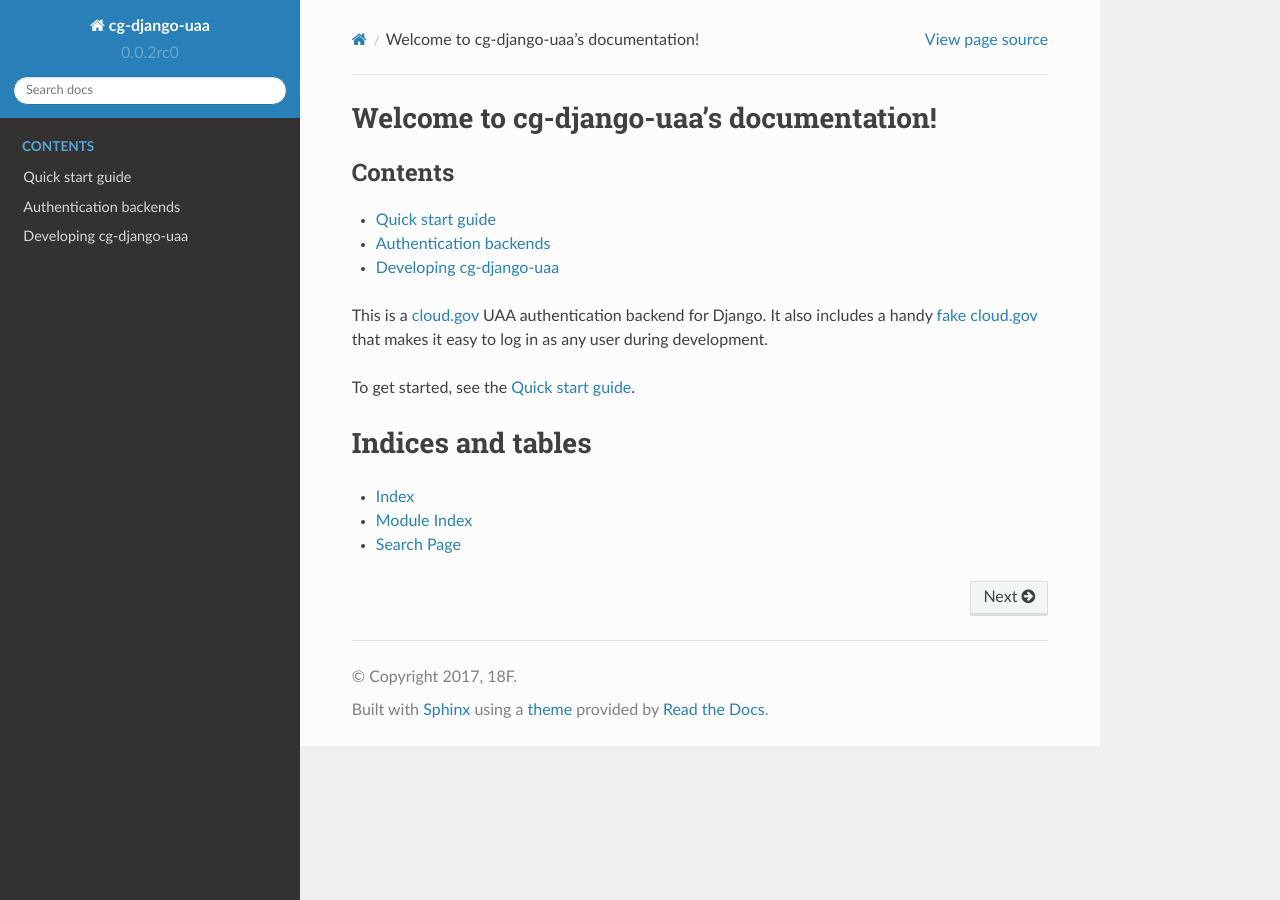
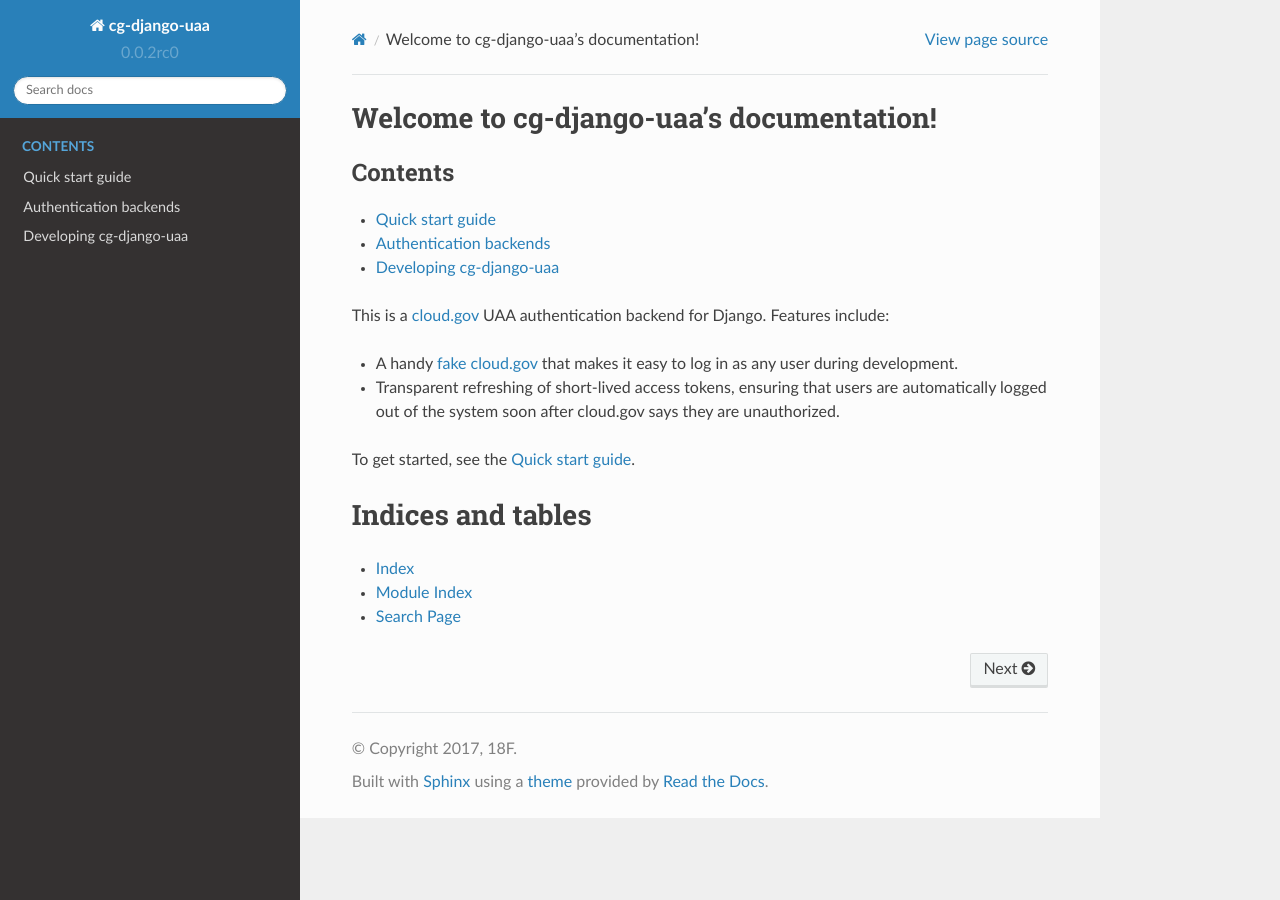
Before and after one commit to cloud-gov/django-uaa, a Sphinx documentation site: the page built from docs/index.rst, in a window 1280 px wide. Built offline with Sphinx 7.4.7 and the Read the Docs theme 2.0.0, drawn with Linux system fonts in a browser that asks for light colours.

Commit message:
Mention token refresh in index.rst.

```diff
--- a/docs/index.rst
+++ b/docs/index.rst
@@ -15,8 +15,14 @@ Welcome to cg-django-uaa's documentation!
    developing
 
 This is a `cloud.gov <https://cloud.gov/>`_ UAA authentication backend
-for Django. It also includes a handy :ref:`fake cloud.gov <fakeauth>`
-that makes it easy to log in as any user during development.
+for Django. Features include:
+
+* A handy :ref:`fake cloud.gov <fakeauth>`
+  that makes it easy to log in as any user during development.
+
+* Transparent refreshing of short-lived access tokens, ensuring that
+  users are automatically logged out of the system soon after cloud.gov
+  says they are unauthorized.
 
 To get started, see the :doc:`quickstart`.
 
```
